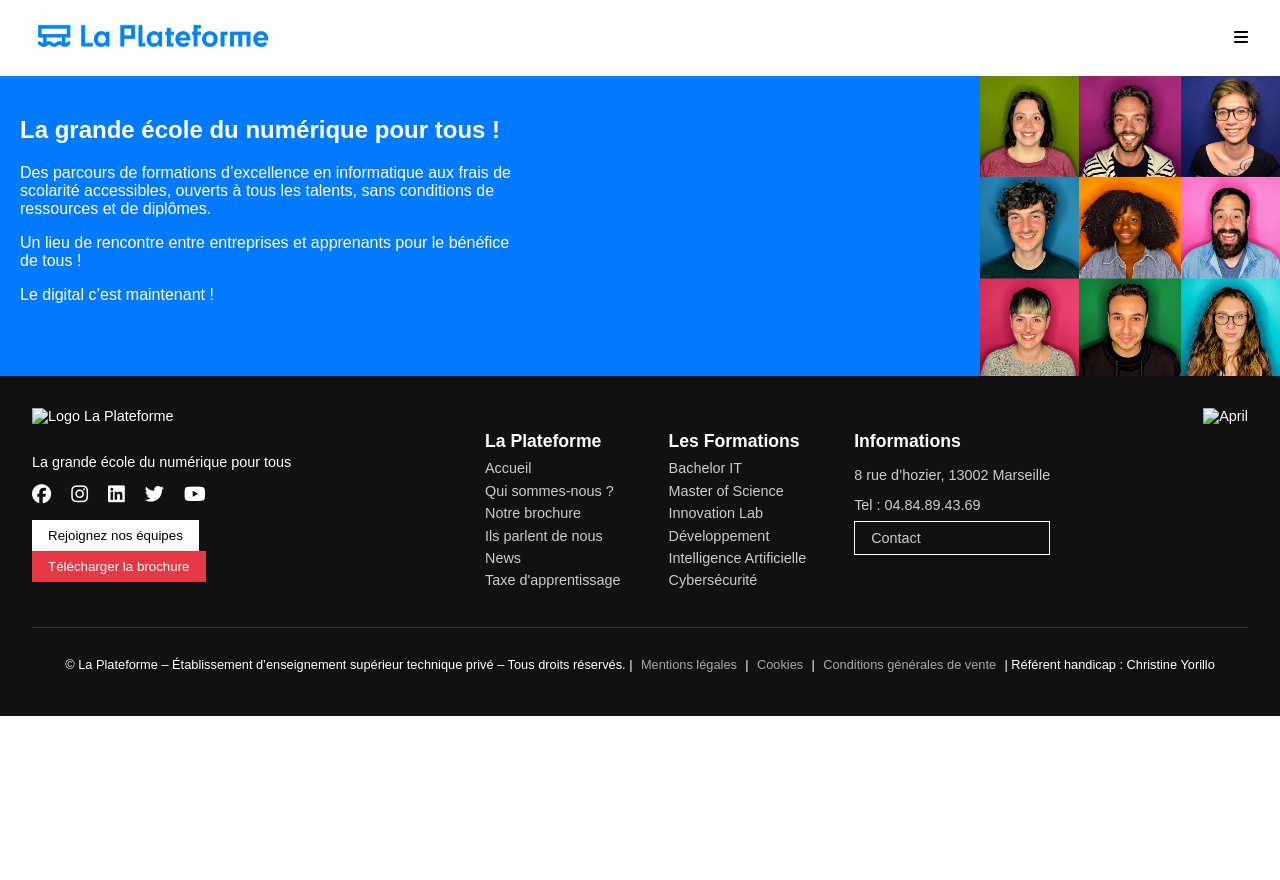
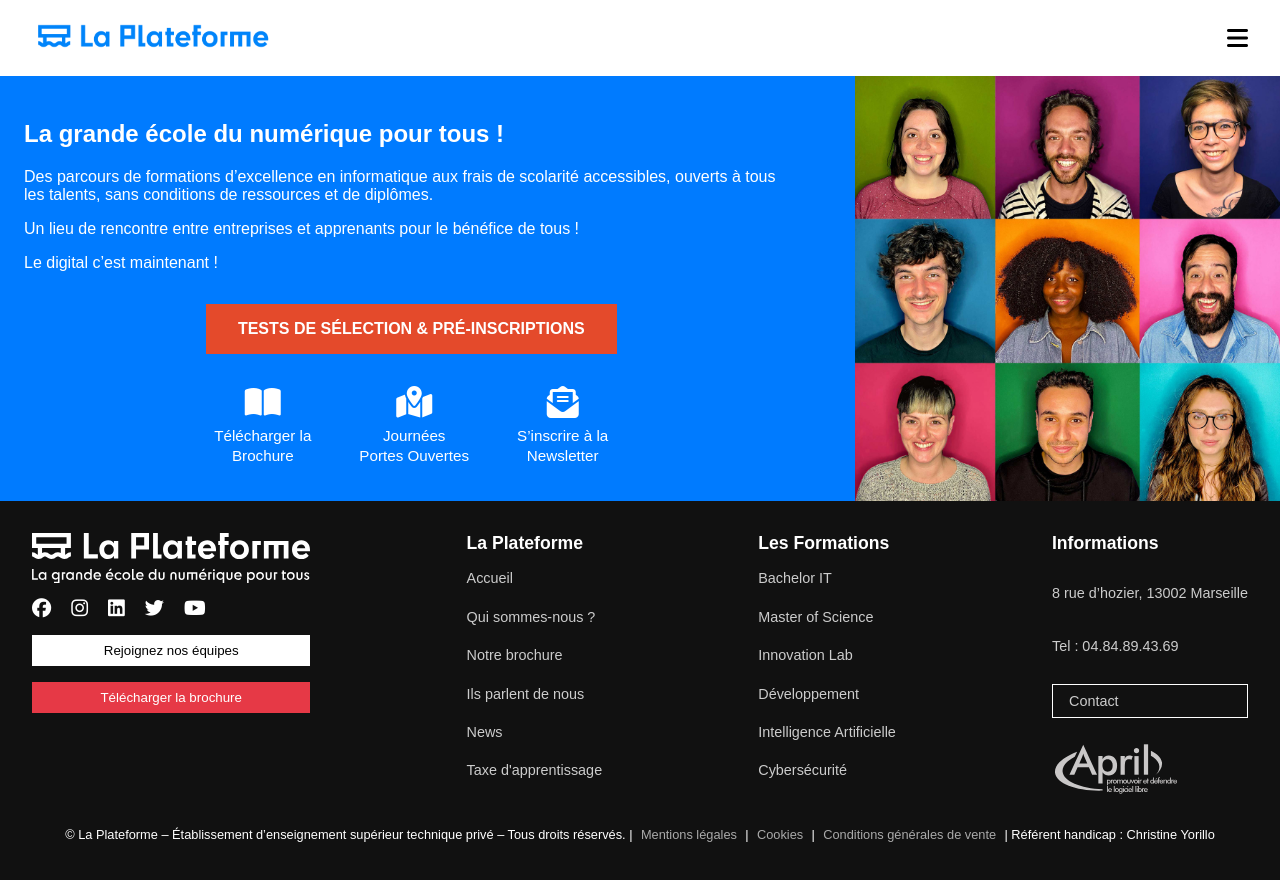
Before and after one commit to ChaymaaLabied/Exercice_jour_3_site_la_plateforme, a plain HTML site: page index.html in a window 1280 px wide. Before the commit the page ends 800 px from the top, so only its background shows below. Drawn offline with Linux system fonts and the light colour scheme; files that its build step writes are made by us from their sources.

Commit message:
la page index.html et son style et un peu d'odre dans le dossier

```diff
--- /dev/null
+++ b/CSS/style.css
@@ -0,0 +1,266 @@
+/* ----- Général ----- */
+body {
+  margin: 0;
+  font-family: Arial, sans-serif;
+}
+
+/* ----- En-tête ----- */
+.header {
+  background-color: white;
+  padding: 1rem 2rem;
+}
+
+.header-content {
+  display: flex;
+  justify-content: space-between;
+  align-items: center;
+}
+
+.header-logo img {
+  height: 40px;
+}
+
+.header-menu i {
+  font-size: 1.5rem;
+}
+
+/* ----- Section principale ----- */
+.main-section {
+  background-color: #007bff;
+  color: white;
+}
+
+.presentation {
+  display: flex;
+  gap: 2rem;
+  justify-content: space-between;
+  /* align-items: flex-start; */
+  flex-wrap: nowrap;
+  align-items: stretch;
+}
+
+.presentation-text {
+  /* flex: 1; */
+  /* min-width: 300px;
+  max-width: 500px; */
+  padding: 1.5rem;
+
+}
+
+.presentation-image {
+  width: 50%;
+  height: 50%;
+  /* flex: 1; */
+}
+
+.presentation-image img {
+  width: 100%;
+  height: 100%;
+  object-fit: cover;
+  display: block;
+}
+
+/* ----- Pied de page ----- */
+.footer {
+  display: flex;
+  flex-direction: column;
+  background-color: #111;
+  color: white;
+  padding: 2rem;
+  font-size: 0.9rem;
+}
+
+.footer-content {
+  display: flex;
+  gap: 2rem;
+  justify-content: space-between;
+  align-items: flex-start;
+  flex-wrap: nowrap;
+}
+
+.footer-branding {
+  max-width: 300px;
+  display: flex;
+  flex-direction: column;
+  gap: 1rem;
+}
+
+.footer-logo {
+  height: 50px;
+}
+.social-icons {
+  display: flexbox;
+  justify-content: center;
+}
+.social-icons i {
+  font-size: 1.2rem;
+  margin-right: 1rem;
+  color: white;
+  transition: color 0.3s;
+}
+
+.social-icons i:hover {
+  color: #007bff;
+}
+
+.footer-buttons {
+  display: flex;
+  flex-wrap: wrap;
+  gap: 0.5rem;
+}
+
+/* ----- Boutons ----- */
+.btn {
+  padding: 0.5rem 1rem;
+  border: none;
+  cursor: pointer;
+  transition: background-color 0.3s, color 0.3s;
+}
+
+.btn-white {
+  background-color: #fff;
+  color: #000;
+}
+
+.btn-red {
+  background-color: #e63946;
+  color: white;
+}
+
+.btn:hover {
+  opacity: 0.85;
+}
+
+.btn-outline {
+  border: 1px solid white;
+  padding: 0.5rem 1rem;
+  display: inline-block;
+  color: white;
+  text-decoration: none;
+  margin-top: 0.5rem;
+  transition: background-color 0.3s;
+}
+
+.btn-outline:hover {
+  background-color: #fff;
+  color: #000;
+}
+
+/* ----- Colonnes de liens ----- */
+.link-column {
+  display: flex;
+  flex-direction: column;
+  gap: 1rem;
+}
+
+.link-column h4 {
+  margin: 0;
+  font-size: 1.1rem;
+  color: #fff;
+}
+
+.link-column a,
+.link-column p {
+  color: #ccc;
+  text-decoration: none;
+  margin-bottom: 0.4rem;
+}
+
+.link-column a:hover {
+  color: #fff;
+}
+.logo-april {
+  width: 8rem;
+}
+
+/* ----- Bas de page ----- */
+.footer-bottom {
+  text-align: center;
+  font-size: 0.8rem;
+  margin-top: 1rem;
+}
+
+.footer-bottom a {
+  color: #aaa;
+  text-decoration: none;
+  margin: 0 0.3rem;
+}
+
+.footer-bottom a:hover {
+  color: white;
+}
+
+/* ----- Responsive ----- */
+@media (max-width: 768px) {
+  .presentation {
+    flex-direction: column;
+    align-items: center;
+  }
+
+  .presentation-image {
+    width: 100%;
+    max-width: 300px;
+    height: auto;
+    aspect-ratio: 1 / 1;
+  }
+
+  .footer-content {
+    flex-direction: column;
+    align-items: flex-start;
+  }
+
+  .footer-buttons {
+    flex-direction: column;
+  }
+}
+.cta-section {
+  text-align: center;
+  margin-top: 2rem;
+}
+
+.btn-main {
+  background-color: #e44a2b; /* Rouge orangé */
+  color: white;
+  padding: 1rem 2rem;
+  font-weight: bold;
+  border: none;
+  font-size: 1rem;
+  cursor: pointer;
+  margin-bottom: 2rem;
+  transition: background-color 0.3s ease;
+}
+
+.btn-main:hover {
+  background-color: #cf3d20;
+}
+
+.cta-links {
+  display: flex;
+  justify-content: center;
+  gap: 3rem;
+  flex-wrap: wrap;
+}
+
+.cta-link {
+  display: flex;
+  flex-direction: column;
+  align-items: center;
+  color: white;
+  text-decoration: none;
+  font-size: 0.95rem;
+  transition: color 0.3s ease;
+}
+
+.cta-link i {
+  font-size: 2rem;
+  margin-bottom: 0.5rem;
+}
+
+.cta-link span {
+  text-align: center;
+  line-height: 1.3;
+}
+
+.cta-link:hover {
+  color: #ffd700; /* Jaune doré au survol */
+}
--- a/index.html
+++ b/index.html
@@ -11,25 +11,25 @@
     />
   </head>
   <body>
-    <!-- Header -->
-    <header class="site-header">
+    <!-- En-tête -->
+    <header class="header">
       <div class="header-content">
-        <div class="logo">
+        <div class="header-logo">
           <img
             src="/images/logo-laplateforme-2024.png"
             alt="Logo La Plateforme"
           />
         </div>
-        <nav>
+        <nav class="header-menu">
           <i class="fa-solid fa-bars"></i>
         </nav>
       </div>
     </header>
 
     <!-- Section principale -->
-    <main class="main-content">
-      <section class="intro">
-        <div class="text">
+    <main class="main-section">
+      <section class="presentation">
+        <div class="presentation-text">
           <h1>La grande école du numérique pour tous !</h1>
           <p>
             Des parcours de formations d’excellence en informatique aux frais de
@@ -41,19 +41,44 @@
             bénéfice de tous !
           </p>
           <p>Le digital c’est maintenant !</p>
+          <div class="cta-section">
+            <button class="btn-main">
+              TESTS DE SÉLECTION &amp; PRÉ-INSCRIPTIONS
+            </button>
+
+            <div class="cta-links">
+              <a href="#" class="cta-link">
+                <i class="fas fa-book-open"></i>
+                <span>Télécharger la<br />Brochure</span>
+              </a>
+              <a href="#" class="cta-link">
+                <i class="fas fa-map-marked-alt"></i>
+                <span>Journées<br />Portes Ouvertes</span>
+              </a>
+              <a href="#" class="cta-link">
+                <i class="fas fa-envelope-open-text"></i>
+                <span>S’inscrire à la<br />Newsletter</span>
+              </a>
             </div>
-        <div class="photos">
+          </div>
+        </div>
+        <div class="presentation-image">
           <img src="/images/photo1.jpg" alt="photo1" />
         </div>
       </section>
     </main>
 
-    <!-- Footer -->
-    <footer class="site-footer">
-      <div class="footer-main">
-        <div class="footer-left">
-          <img src="logo-blanc.svg" alt="Logo La Plateforme" class="logo" />
-          <p>La grande école du numérique pour tous</p>
+    <!-- Pied de page -->
+    <footer class="footer">
+      <div class="footer-content">
+        <!-- Bloc gauche : logo, réseaux, boutons -->
+        <div class="footer-branding">
+          <img
+            src="/images/Fichier-1.svg"
+            alt="Logo La Plateforme"
+            class="footer-logo"
+          />
+
           <div class="social-icons">
             <i class="fa-brands fa-facebook"></i>
             <i class="fa-brands fa-instagram"></i>
@@ -61,15 +86,12 @@
             <i class="fa-brands fa-twitter"></i>
             <i class="fa-brands fa-youtube"></i>
           </div>
-
-          <div class="footer-buttons">
-            <button class="btn-light">Rejoignez nos équipes</button>
-            <button class="btn-red">Télécharger la brochure</button>
-          </div>
+          <button class="btn btn-white">Rejoignez nos équipes</button>
+          <button class="btn btn-red">Télécharger la brochure</button>
         </div>
 
-        <div class="footer-links">
-          <div class="col">
+        <!-- Liens 1 -->
+        <div class="link-column">
           <h4>La Plateforme</h4>
           <a href="#">Accueil</a>
           <a href="#">Qui sommes-nous ?</a>
@@ -78,7 +100,9 @@
           <a href="#">News</a>
           <a href="#">Taxe d'apprentissage</a>
         </div>
-          <div class="col">
+
+        <!-- Liens 2 -->
+        <div class="link-column">
           <h4>Les Formations</h4>
           <a href="#">Bachelor IT</a>
           <a href="#">Master of Science</a>
@@ -87,22 +111,26 @@
           <a href="#">Intelligence Artificielle</a>
           <a href="#">Cybersécurité</a>
         </div>
-          <div class="col">
+
+        <!-- Infos pratiques -->
+        <div class="link-column">
           <h4>Informations</h4>
           <p>8 rue d’hozier, 13002 Marseille</p>
           <p>Tel : 04.84.89.43.69</p>
           <a href="#" class="btn-outline">Contact</a>
+          <img
+            src="/images/Logo_April_footer2.svg"
+            alt="April"
+            class="logo-april"
+          />
         </div>
-        </div>
-
-        <img src="logo-april.png" alt="April" class="logo-april" />
       </div>
 
       <div class="footer-bottom">
         <p>
           © La Plateforme – Établissement d’enseignement supérieur technique
-          privé – Tous droits réservés. | <a href="#">Mentions légales</a> |
-          <a href="#">Cookies</a> |
+          privé – Tous droits réservés. |
+          <a href="#">Mentions légales</a> | <a href="#">Cookies</a> |
           <a href="#">Conditions générales de vente</a> | Référent handicap :
           Christine Yorillo
         </p>
--- a/style.css
+++ /dev/null
@@ -1,191 +0,0 @@
-/* ----- Global Styles ----- */
-body {
-  margin: 0;
-  font-family: Arial, sans-serif;
-}
-/* ------Style du Header -----*/
-.site-header {
-  background-color: white;
-  padding: 1rem 2rem;
-}
-
-.header-content {
-  display: flex;
-  justify-content: space-between;
-  align-items: center;
-}
-
-.logo img {
-  height: 40px;
-}
-
-/* ----- Main Section ----- */
-.main-content {
-  background-color: #007bff;
-  color: white;
-  /* padding: 3rem 2rem; */
-}
-
-.intro {
-  display: flex;
-  gap: 2rem;
-  justify-content: space-between;
-  align-items: flex-start;
-  flex-wrap: nowrap;
-}
-
-.intro .text {
-  flex: 1;
-  min-width: 300px;
-  max-width: 500px;
-  padding: 1.25rem;
-}
-
-.intro .photos {
-  width: 300px;
-  height: 300px;
-  /* display: grid;
-  grid-template-columns: repeat(3, 1fr);
-  grid-template-rows: repeat(3, 1fr);
-  gap: 0; */
-}
-
-.intro .photos img {
-  width: 100%;
-  height: 100%;
-  object-fit: cover;
-  display: block;
-}
-
-/* ----- Footer ----- */
-.site-footer {
-  background-color: #111;
-  color: white;
-  padding: 2rem;
-  font-size: 0.9rem;
-}
-
-.footer-main {
-  display: flex;
-  flex-wrap: wrap;
-  gap: 2rem;
-  justify-content: space-between;
-  align-items: flex-start;
-}
-
-.footer-left {
-  max-width: 300px;
-}
-
-.footer-left .logo {
-  height: 50px;
-  margin-bottom: 1rem;
-}
-
-.social-icons i {
-  font-size: 1.2rem;
-  margin-right: 1rem;
-  color: white;
-  transition: color 0.3s;
-}
-
-.social-icons i:hover {
-  color: #007bff;
-}
-
-.footer-buttons {
-  margin-top: 1rem;
-}
-
-.footer-buttons .btn-light,
-.footer-buttons .btn-red {
-  padding: 0.5rem 1rem;
-  margin-right: 0.5rem;
-  border: none;
-  cursor: pointer;
-}
-
-.btn-light {
-  background-color: #fff;
-  color: #000;
-}
-
-.btn-red {
-  background-color: #e63946;
-  color: white;
-}
-
-.footer-links {
-  display: flex;
-  gap: 3rem;
-}
-
-.footer-links .col h4 {
-  margin-bottom: 0.5rem;
-  font-size: 1.1rem;
-  color: #fff;
-}
-
-.footer-links .col a,
-.footer-links .col p {
-  display: block;
-  color: #ccc;
-  text-decoration: none;
-  margin-bottom: 0.4rem;
-}
-
-.footer-links .col a:hover {
-  color: #fff;
-}
-
-.btn-outline {
-  border: 1px solid white;
-  padding: 0.5rem 1rem;
-  display: inline-block;
-  color: white;
-  text-decoration: none;
-  margin-top: 0.5rem;
-}
-
-.footer-bottom {
-  margin-top: 2rem;
-  border-top: 1px solid #333;
-  padding-top: 1rem;
-  text-align: center;
-  font-size: 0.8rem;
-}
-
-.footer-bottom a {
-  color: #aaa;
-  text-decoration: none;
-  margin: 0 0.3rem;
-}
-
-.footer-bottom a:hover {
-  color: white;
-}
-
-/* ----- Responsive ----- */
-@media (max-width: 768px) {
-  .intro {
-    flex-direction: column;
-    align-items: center;
-  }
-
-  .intro .photos {
-    width: 100%;
-    max-width: 300px;
-    height: auto;
-    aspect-ratio: 1 / 1;
-  }
-
-  .footer-main {
-    flex-direction: column;
-    align-items: flex-start;
-  }
-
-  .footer-links {
-    flex-direction: column;
-    gap: 1rem;
-  }
-}
```
Also changed, not shown: CSS/footer.css (added), CSS/header.css (added), images/Fichier-1.svg (added), images/Logo_April_footer2.svg (added), pages/contact.html (added), pages/qui_somme_nous.html (added). Lines whose indentation alone changed are shown as unchanged.
